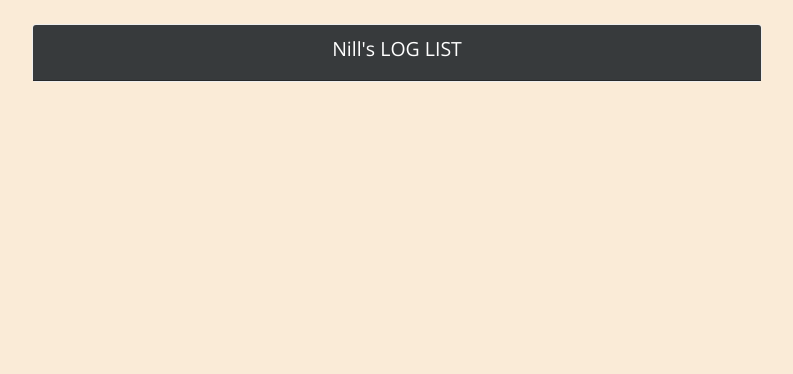
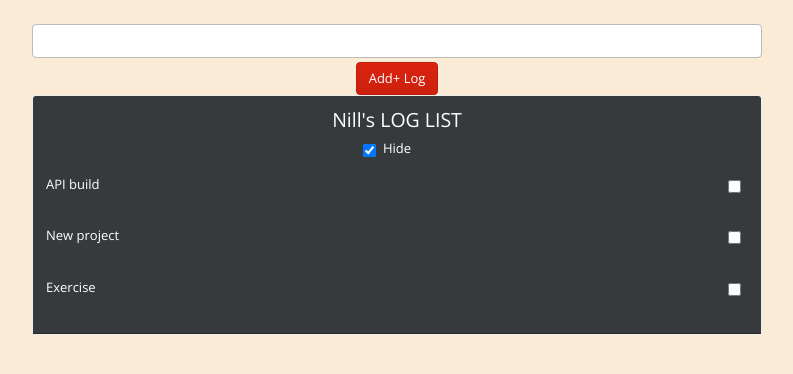
Before and after one commit to nilldiggonto/Vue_Axios_Dj3, a Vue app in the folder frontend/: page / in a window 1280 px wide. Shown: the top 374 px of the page, without its empty margins (243-1036 px from the left). Built offline with nearby package versions, Linux system fonts and the light colour scheme.

Commit message:
basic vue

```diff
--- a/frontend/src/App.vue
+++ b/frontend/src/App.vue
@@ -3,37 +3,87 @@
     <div class="container mt-4">
       <div class="row justify-content-md-center">
         <div class="col-md-8">
+
+          <div class="row">
+            <div class="col-md-12 text-center">
+              <input type="text" v-model="newItemText" class="form-control">
+              <button class="btn btn-primary mt-1" v-on:click="addNewLog">Add+ Log</button>
+            </div>
+            <!-- <div class="col">
+              <input type="text" v-model="newItemText" class="form-control">
+            </div> -->
+          </div>
+
+
+
           <div class="card">
             <div class="card-header text-center bg-dark text-light">
-              <h4>{{name}}'s LOG LIST</h4>
+              <h4>{{ name }}'s LOG LIST</h4>
+              <input type="checkbox" v-model="hide" class="form-check-input">
+              <label for="">Hide</label>
+              <br />
+
+              <div
+                class="row d-flex justify-content-between px-2 py-2"
+                v-for="l in hiddenList"
+                v-bind:key="l.list"
+              >
+                <div >
+                  <p>{{ l.task }}</p>
+                </div>
+
+                <div>
+                  <input type="checkbox" v-model="l.complete" class="form-check-input">                   <!-- <label for=""></label> -->
+                </div>
+
+
+              </div> <!--d-flex-->
+
+
+
+
             </div>
           </div>
         </div>
       </div>
     </div>
-
-
-
   </div>
 </template>
 
 <script>
-
-
 export default {
-  name: 'App',
-  data(){
-    return{
-      name:'Nill'
+  name: "App",
+  data() {
+    return {
+      name: "Nill",
+      list: [
+        { task: "API build", complete: false },
+        { task: "New project", complete: false },
+        { task: "Exercise", complete: false },
+      ],
+      hide:true,
+      newItemText:"",
+    };
+  },
+  computed:{
+    hiddenList(){
+      return this.hide? this.list.filter(l=> !l.complete): this.list
+    }
+  },
+  methods:{
+    addNewLog(){
+      this.list.push({
+        task: this.newItemText,
+        complete:false
+      });
+      this.newItemText = "";
     }
   }
-
-}
+};
 </script>
 
 <style>
-body{
+body {
   background-color: antiquewhite;
 }
-
 </style>
```
